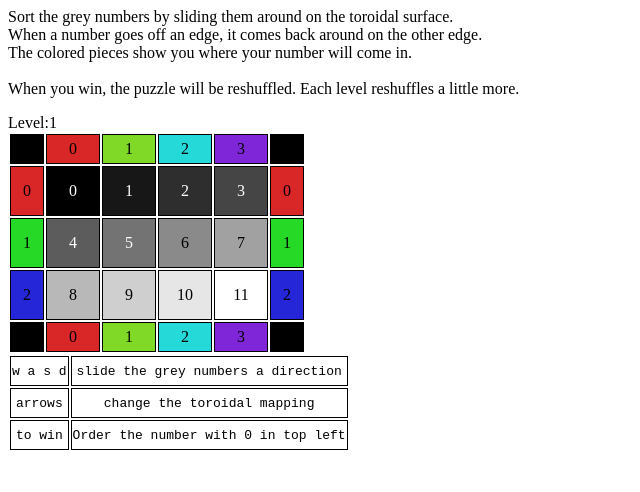
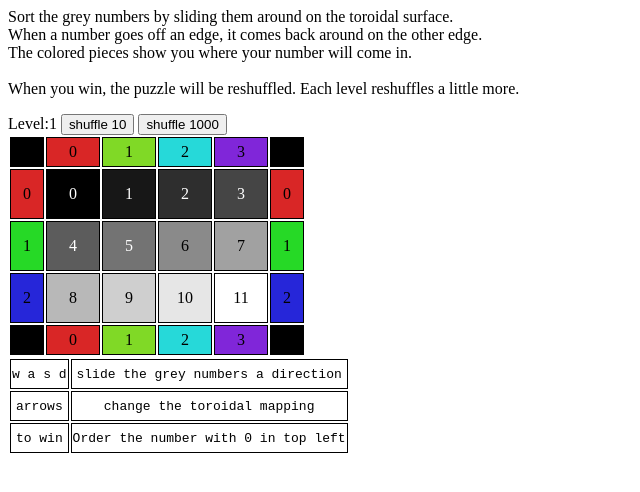
Before and after one commit to theepicsnail/numbersAndColors, a plain HTML site: page index.html in a window 1280 px wide. Shown: the whole page, without its empty margins (0-640 px from the left). Drawn offline with Linux system fonts and the light colour scheme.

Commit message:
Added shuffle buttons

```diff
--- a/index.html
+++ b/index.html
@@ -31,6 +31,8 @@
   </div>
   <div id="gameArea">
     Level:<span id="level">1</span>
+    <input type="button" onclick="g.shuffle(10)" value="shuffle 10">
+    <input type="button" onclick="g.shuffle(1000)" value="shuffle 1000">
   </div>
   <table>
     <tr>
```
